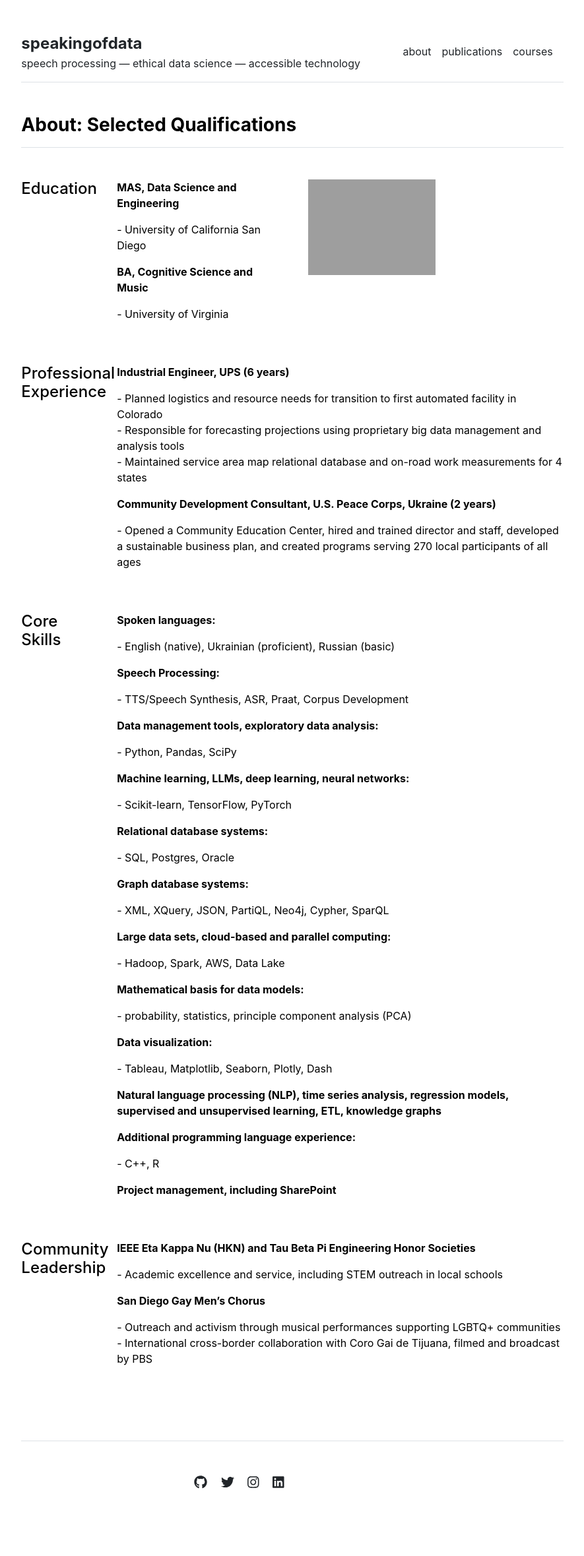
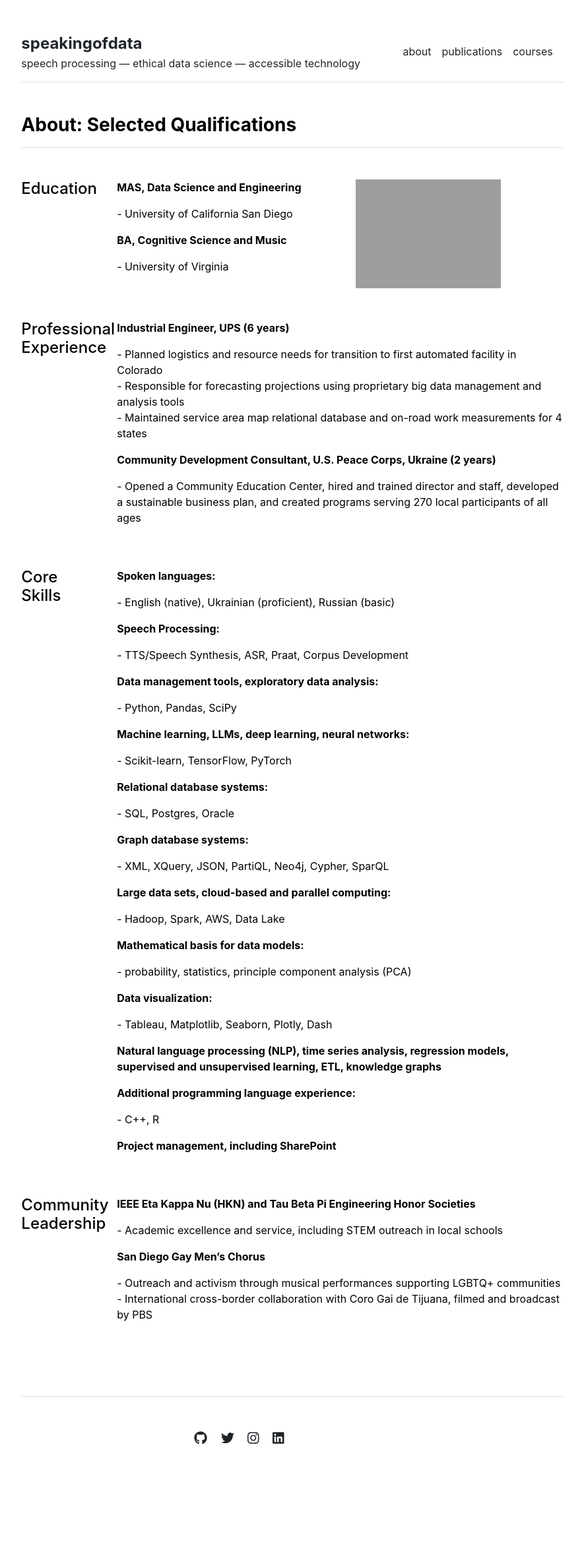
Before and after one commit to speakingofdata/speakingofdata.github.io, a Jekyll site: the page built from about.md, in a window 1280 px wide. Shown: the whole page at 66% size, without its empty margins (197-1082 px from the left). Built offline with Jekyll 4.4.1, drawn with Linux system fonts in a browser that asks for light colours; after the commit the page ends 2292 px from its top, so only the background shows below that.

Commit message:
Update about.html

```diff
--- a/_layouts/about.html
+++ b/_layouts/about.html
@@ -11,14 +11,14 @@ layout: default
       <div class="col-md-2">
         <h4>Education</h4>
       </div>
-      <div class="col-md-4">
+      <div class="col-md-5">
         {% for section in site.data.about.education %}
           <p class="fw-bold">{{ section.title }}</p>
           <p>{{ section.description }}</p>
         {% endfor %}
       </div>
-      <div class="col-md-6">
-        <img src="{{ site.github.url }}/assets/img/ucsd-grad.jpg" alt="UCSD Graduation" width="50%">
+      <div class="col-md-5">
+        <img src="{{ site.github.url }}/assets/img/ucsd-grad.jpg" alt="UCSD Graduation" width="70%">
       </div>
     </div>
     <div class="row g-5 mb-5">
```
